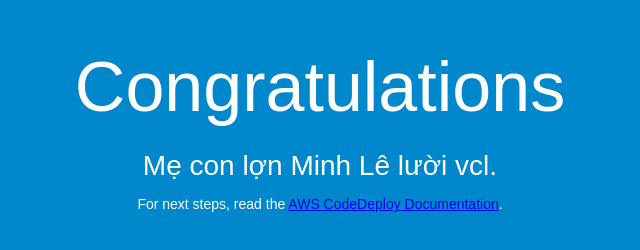
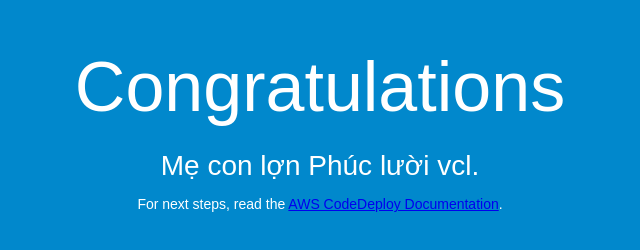
Before and after one commit to minhbipro/DemoCodeDeloy, a plain HTML site: page index.html in a window 1280 px wide. Shown: the whole page, without its empty margins (320-960 px from the left). Drawn offline with Linux system fonts and the light colour scheme.

Commit message:
Update index.html

```diff
--- a/index.html
+++ b/index.html
@@ -27,7 +27,7 @@
 <body>
   <div align="center">
     <h1>Congratulations</h1>
-    <h2>Mẹ con lợn Minh Lê lười vcl.</h2>
+    <h2>Mẹ con lợn Phúc lười vcl.</h2>
     <p>For next steps, read the <a href="http://aws.amazon.com/documentation/codedeploy">AWS CodeDeploy Documentation</a>.</p>
   </div>
 </body>
```
